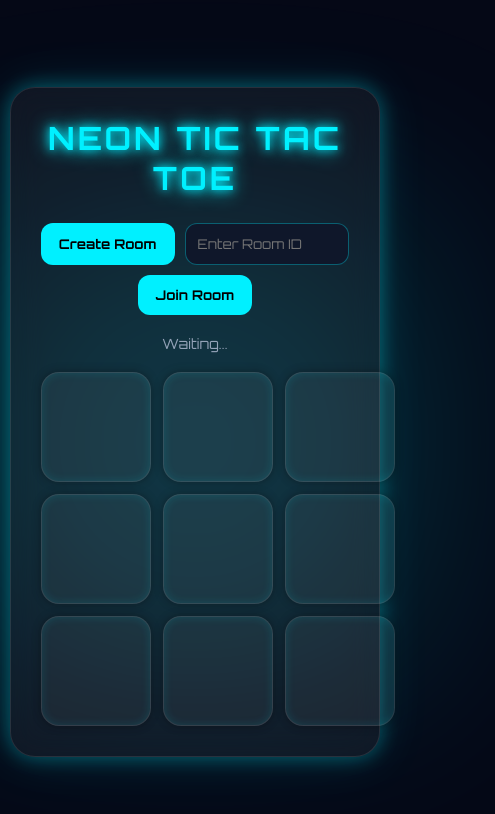
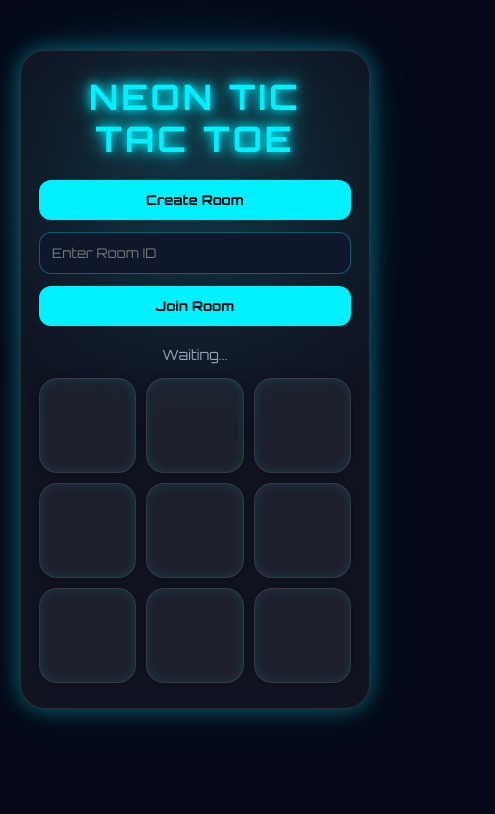
Before and after one commit to adhi4747/neon-tictactoe, a website: page neon-tictactoe/public/index.html in a window 390 px wide. Shown: the whole page, 495 px wide, since content can reach past the window. Drawn offline with nearby package versions, Linux system fonts and the light colour scheme; no server answers.

Commit message:
better mobile responsive ui

```diff
--- a/neon-tictactoe/public/style.css
+++ b/neon-tictactoe/public/style.css
@@ -204,3 +204,60 @@ h1{
         aspect-ratio:1/1;
     }
 }
+@media(max-width:600px){
+
+    body{
+        padding:20px;
+        align-items:flex-start;
+    }
+
+    .container{
+        width:100%;
+        max-width:400px;
+        padding:25px 18px;
+        margin-top:30px;
+        overflow:hidden;
+    }
+
+    h1{
+        font-size:2.2rem;
+        line-height:1.2;
+        margin-bottom:20px;
+    }
+
+    .room-box{
+        flex-direction:column;
+        align-items:center;
+        gap:12px;
+    }
+
+    .room-box input{
+        width:100%;
+    }
+
+    .room-box button{
+        width:100%;
+    }
+
+    .board{
+        gap:10px;
+        margin-top:10px;
+    }
+
+    .cell{
+        width:100%;
+        height:95px;
+        font-size:2.5rem;
+    }
+
+    .background-glow{
+        width:300px;
+        height:300px;
+        filter:blur(60px);
+    }
+
+    .status{
+        margin-top:10px;
+        margin-bottom:15px;
+    }
+}
```
